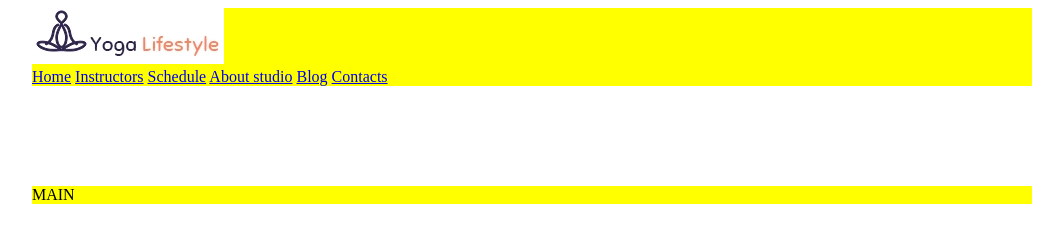
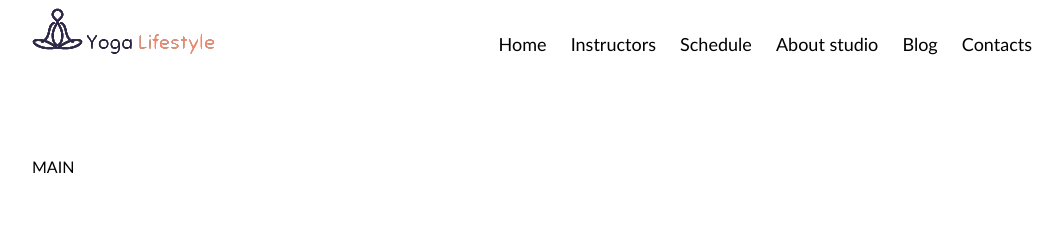
Before and after one commit to neigiamasJonas/4-yoga, a website: page index.html in a window 1280 px wide. Shown: the whole page, without its empty margins (108-1171 px from the left). Drawn offline with Linux system fonts and the light colour scheme.

Commit message:
Header #2

```diff
--- a/index.html
+++ b/index.html
@@ -9,7 +9,7 @@
 </head>
 <body>
     <header>
-        <img src="./images/logo.png"; alt="Logo">
+        <img src="./images/logo-2.png"; alt="Logo">
         <nav>
             <a href="#">Home</a>
             <a href="#">Instructors</a>
--- a/main.css
+++ b/main.css
@@ -1,7 +1,31 @@
-header, main {
-    background-color: yellow;
+Body {
+    font-family: 'Gill Sans', 'Gill Sans MT', Calibri, 'Trebuchet MS', sans-serif;
+}
+
+header,
+main {
+    display: inline-block;
     width: 1000px;
     margin-left: calc(50% - 500px);
+}
+
+img {
+    float: left;
+    height: 46px;
+}
+
+nav {
+    float: right;
+    margin-top: 26px;
+}
+
+a {
+    display: inline-block;
+    font-size: 18px;
+    line-height: 20px;
+    margin-left: 20px;
+    text-decoration: none;
+    color: black;
 }
 
 main {
```
Also changed, not shown: images/logo-2.png (added).
